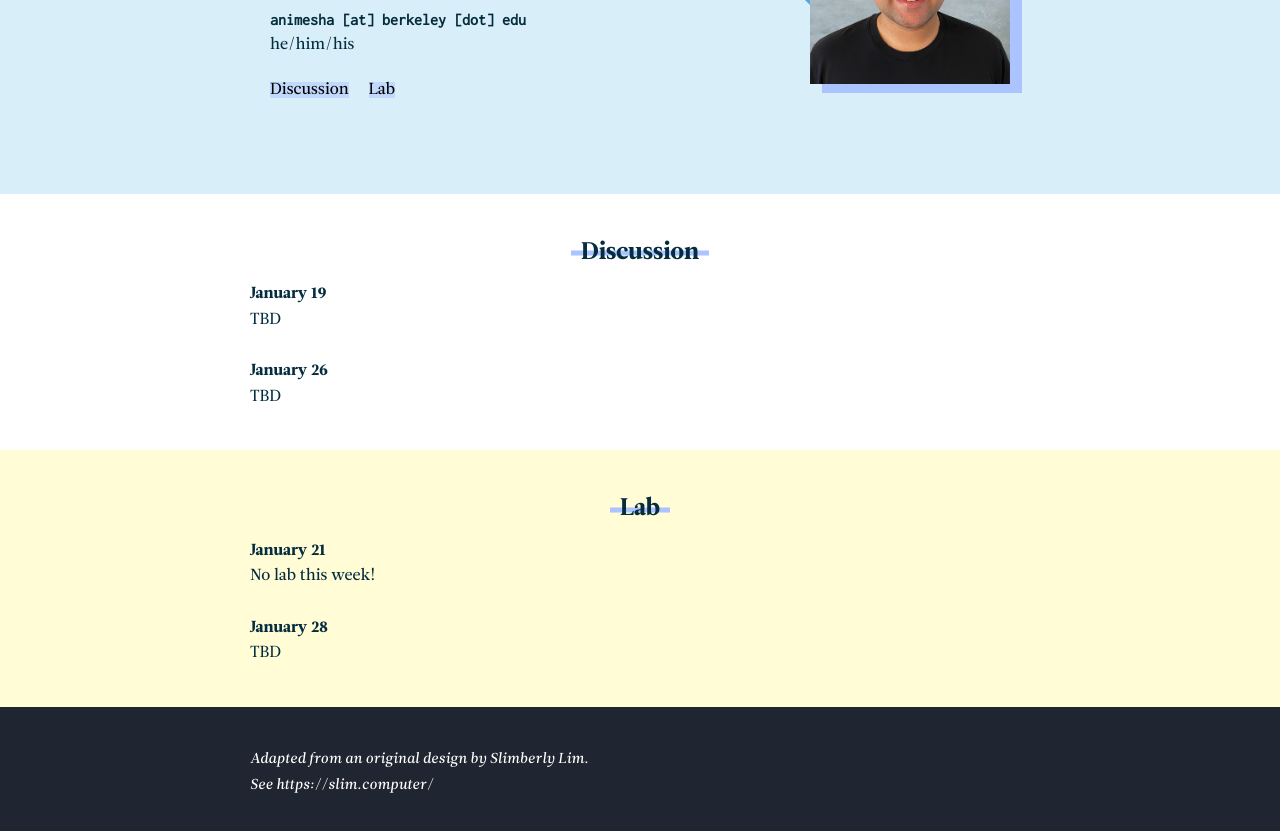
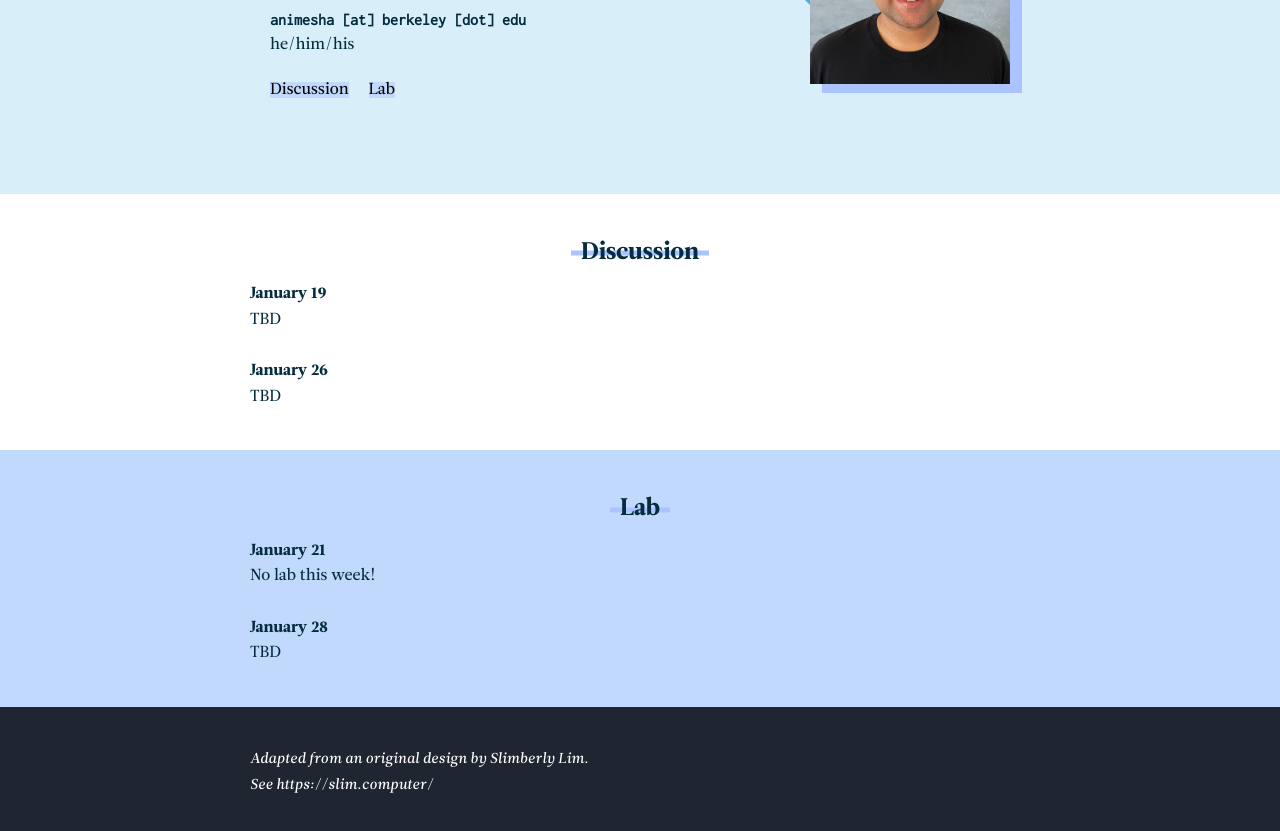
Before and after one commit to AnimeshAgrawal/61asite, a website: page index.html in a window 1280 px wide. Shown: the part 201-1032 px from the top of the page. Drawn offline with Linux system fonts and the light colour scheme.

Commit message:
Update teaching2 color

```diff
--- a/assets/css/main.css
+++ b/assets/css/main.css
@@ -335,7 +335,7 @@ section p:last-child {
 }
 
 .teaching2 {
-	background-color: #fffcd6;
+	background-color: rgba(171, 196, 255, 0.5);
 }
 
 .teaching_section {
```
